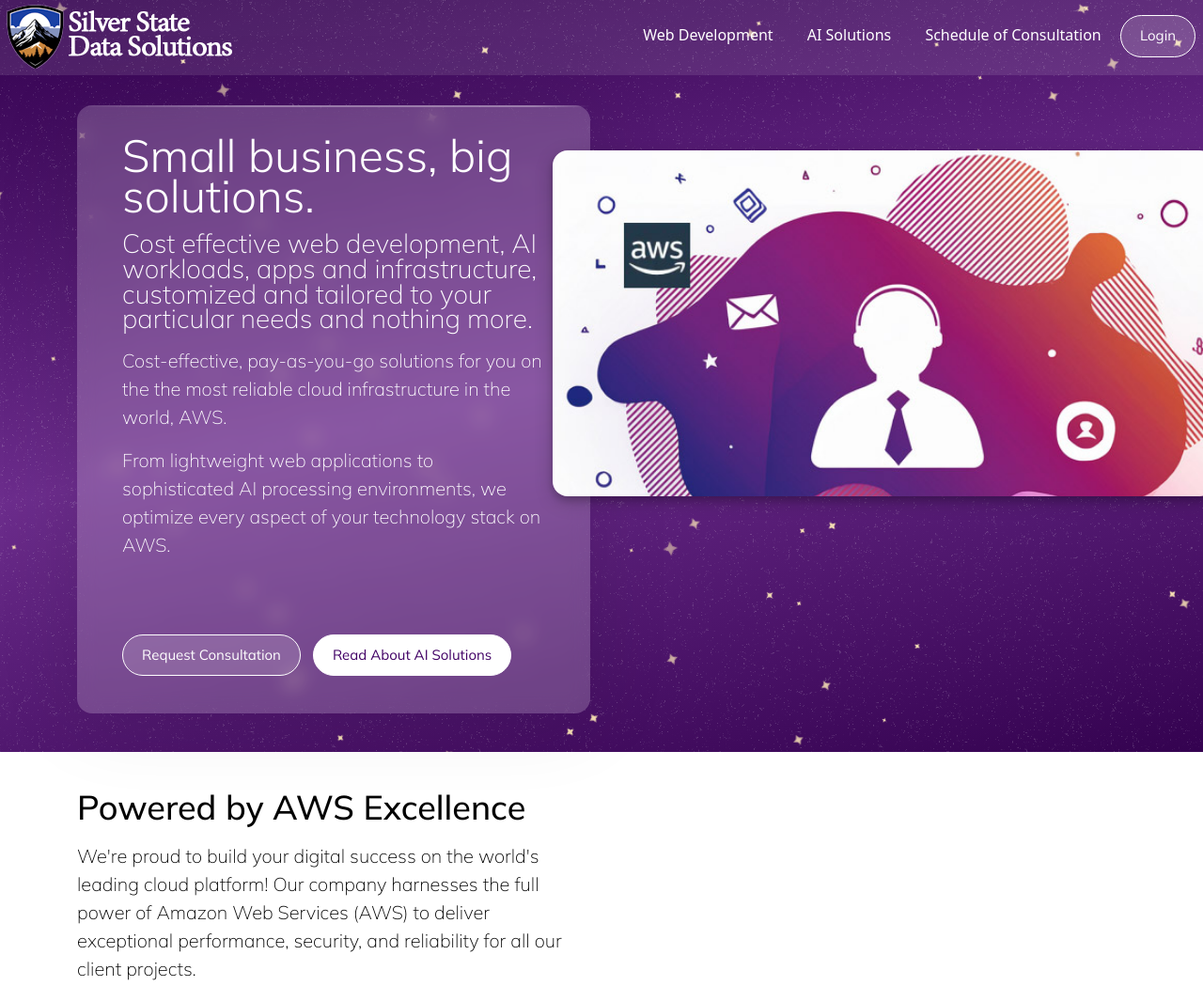
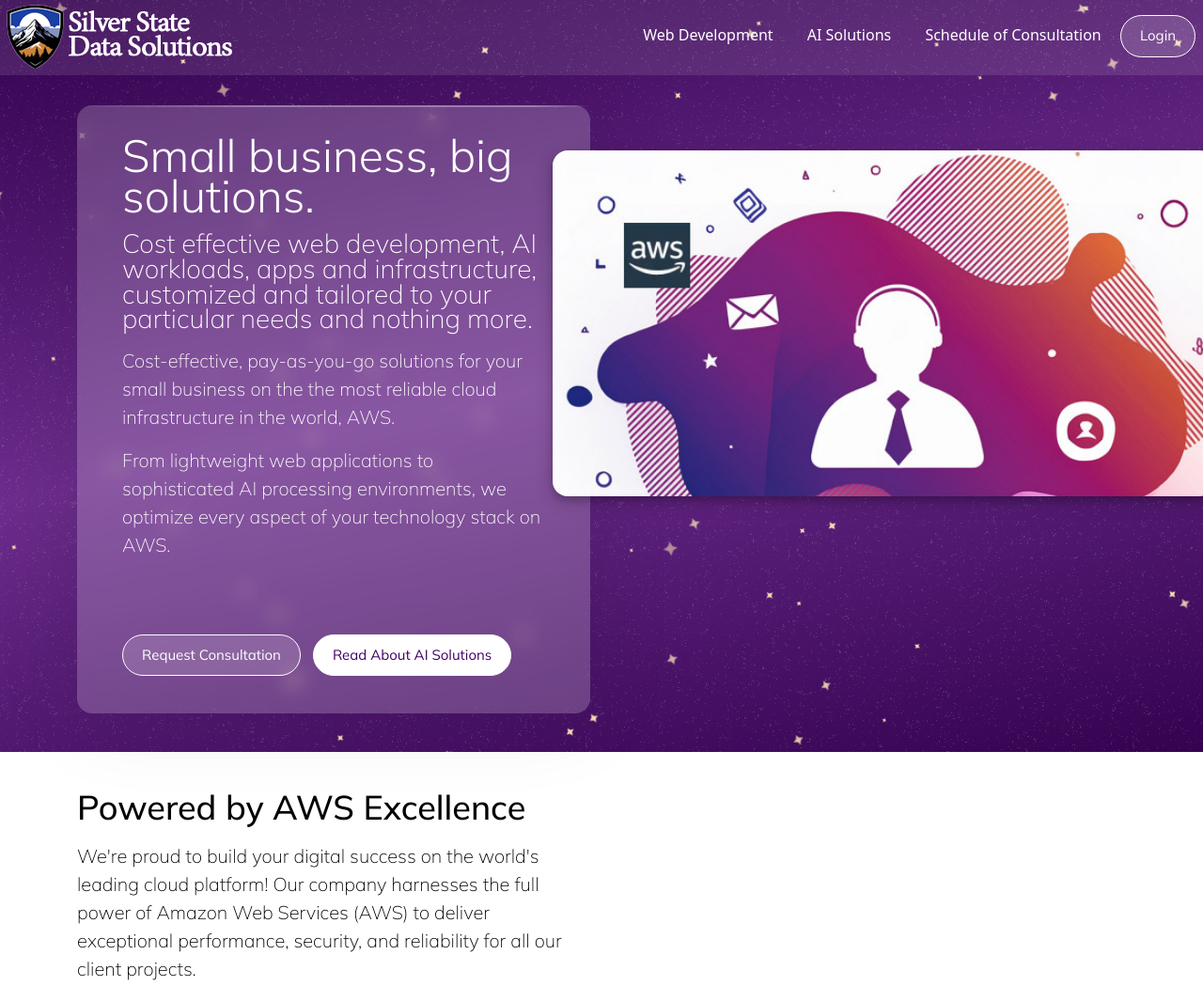
Before and after one commit to peterdillon/silver-state-data-solutions, a plain HTML site: page index.html in a window 1280 px wide. Shown: the top 1049 px of the page at 94% size. Drawn offline with nearby package versions, Linux system fonts and the light colour scheme.

Commit message:
minor updates

```diff
--- a/index.html
+++ b/index.html
@@ -43,7 +43,7 @@
                 <div class="my-card">
                     <h1>Small business, big solutions.</h1>
                     <h3>Cost effective web development, AI workloads, apps and infrastructure, customized and tailored to your particular needs and nothing more.</h3>
-                    <p>Cost-effective, pay-as-you-go solutions for you on the the most reliable cloud infrastructure in the world, AWS.</p>
+                    <p>Cost-effective, pay-as-you-go solutions for your small business on the the most reliable cloud infrastructure in the world, AWS.</p>
                     <p>From lightweight web applications to sophisticated AI processing environments, we optimize every aspect of your technology stack on AWS.</p>
                     <p style="margin-top: 5rem;">
                         <button class="m-button">Request Consultation</button>
```
Also changed, not shown: 2 other files.
